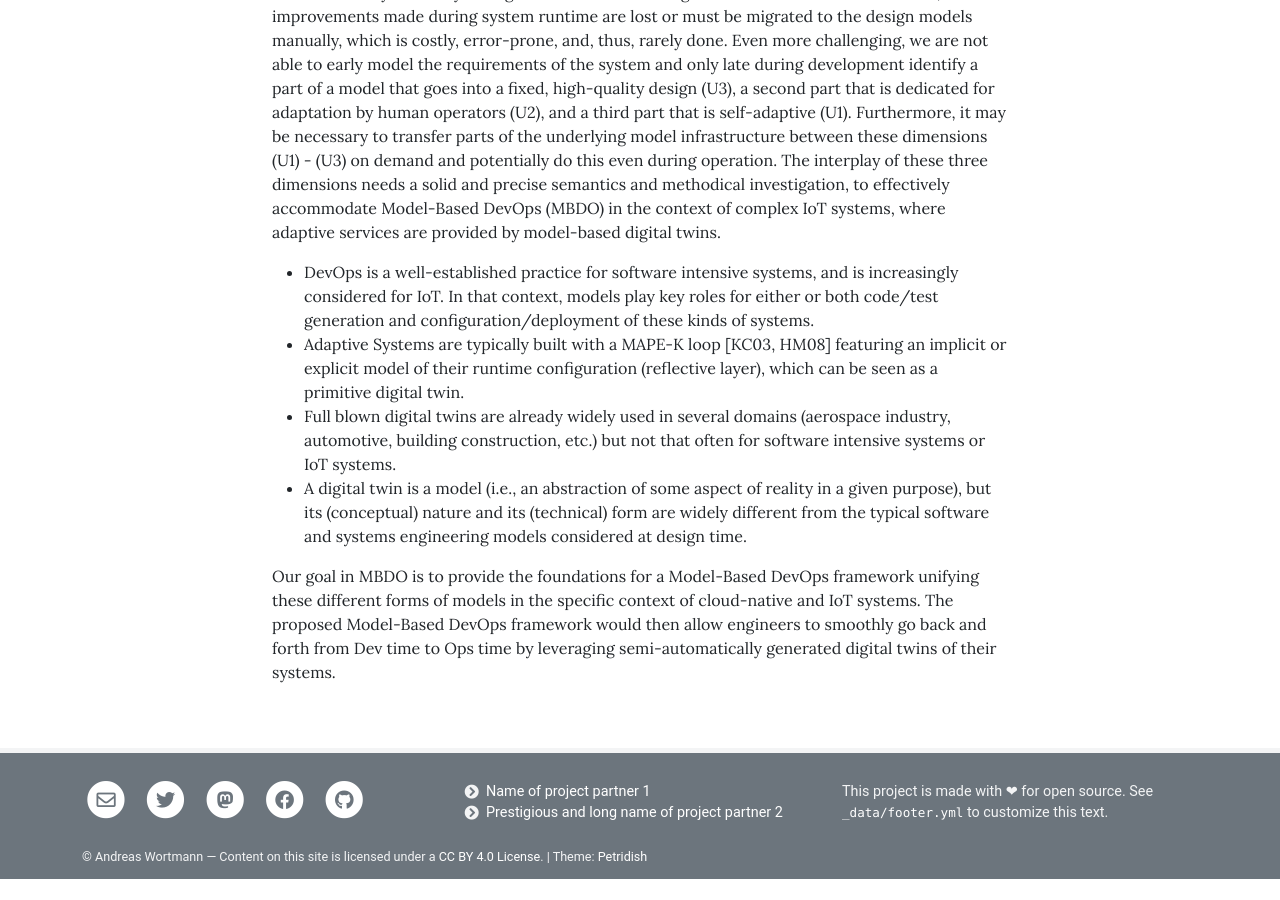
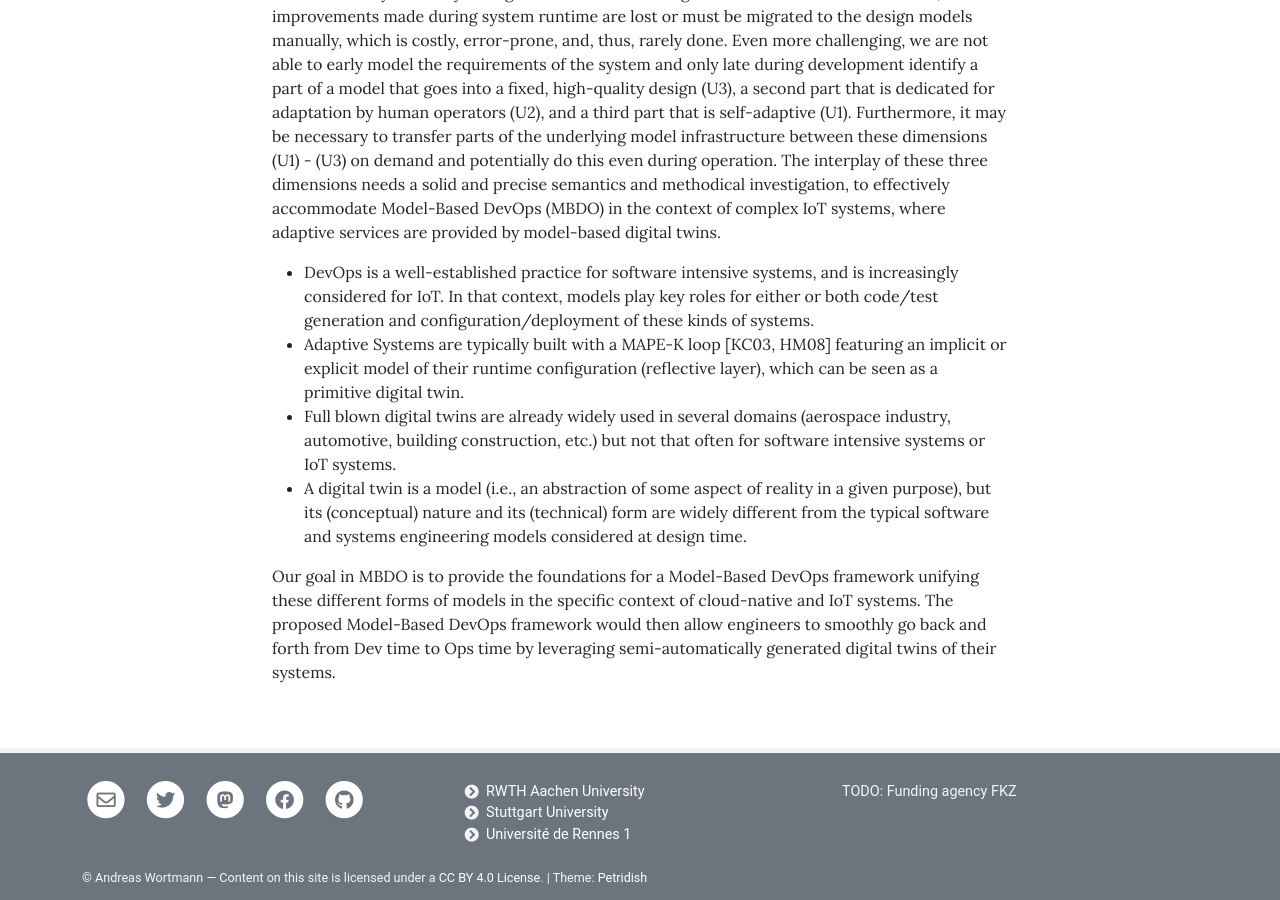
Before and after one commit to mbdo/mbdo.github.io, a Jekyll site: the page built from pages/home.md, in a window 1280 px wide and 900 px high, scrolled down 1280 px. Built offline with Jekyll 4.4.1, drawn with Linux system fonts in a browser that asks for light colours; before the commit the page ends 2159 px from its top, so only the background shows below that.

Commit message:
Minor update

```diff
--- a/_data/footer.yml
+++ b/_data/footer.yml
@@ -5,17 +5,18 @@
 columns:
   - description:
     links:
-    - text: Name of project partner 1
-      href: http://example.com
+    - text: RWTH Aachen University
+      href: http://www.rwth-aachen.de
       new_window: true
-    - text: Prestigious and long name of project partner 2
-      href: http://example.com
+    - text: Stuttgart University
+      href: http://www.uni-stuttgart.de
+      new_window: true
+    - text: Université de Rennes 1
+      href: https://www.univ-rennes.fr/
       new_window: true
 
   - description: > # E.g. funding acknowledgement. Can be Markdown
-      This project is made with ❤ for open source.
-      See [`_data/footer.yml`](https://raw.githubusercontent.com/peterdesmet/petridish/master/_data/footer.yml)
-      to customize this text.
+      TODO: Funding agency FKZ
     links:
 
 # Small print license statement to add at the bottom of the footer. Can be Markdown
```
